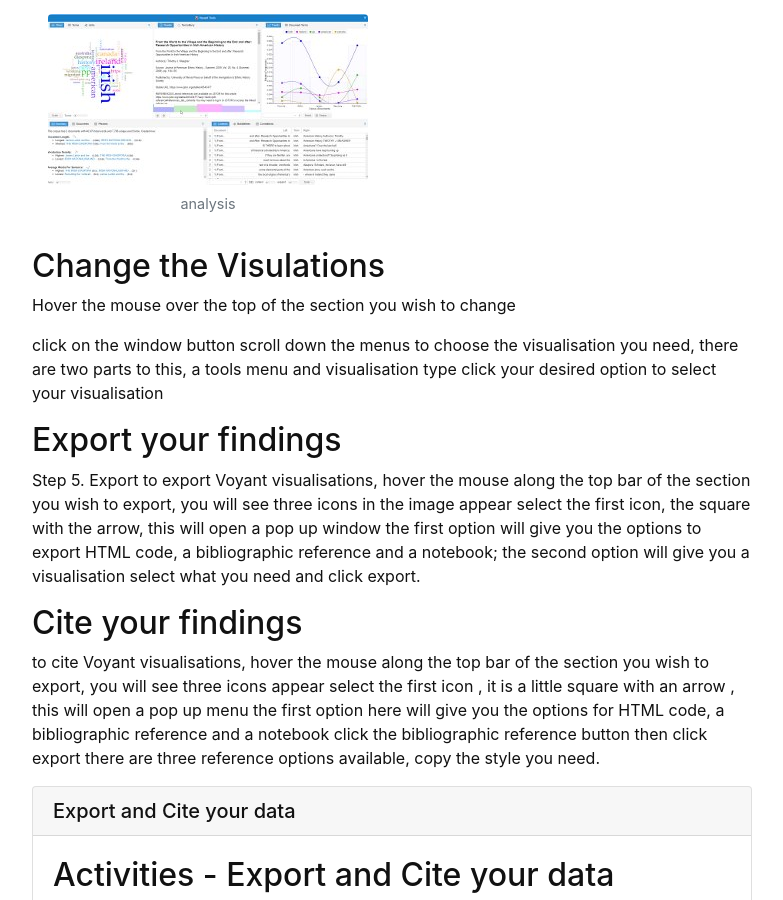
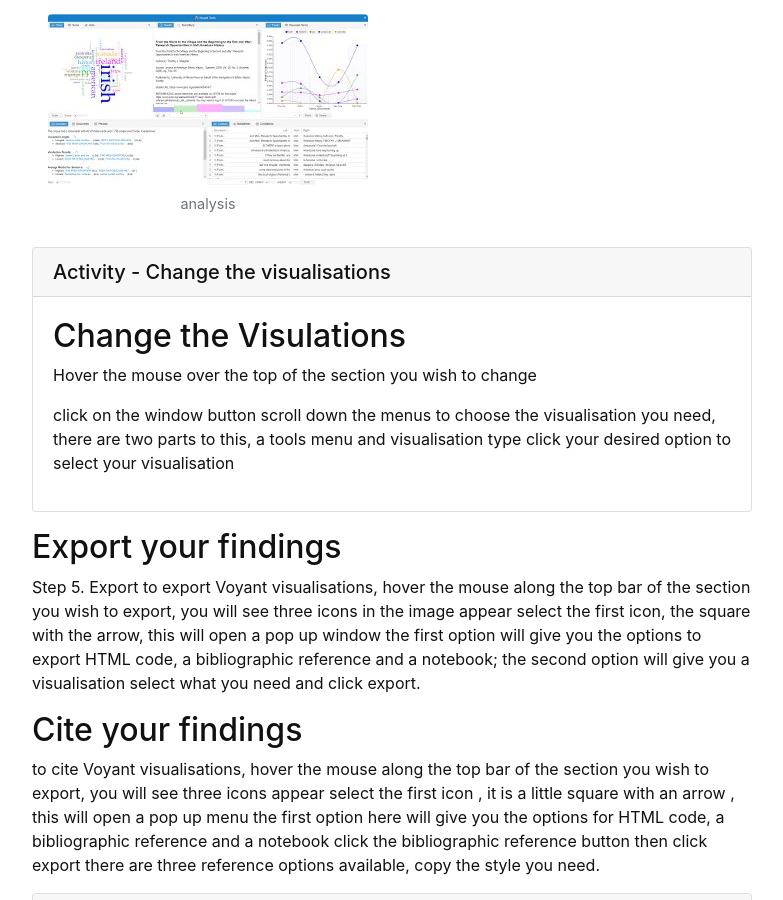
Before and after one commit to GULibrarySandbox/data-vis-basics, a Jekyll site: the page built from content/4-voyant.md, in a window 1280 px wide and 900 px high, scrolled down 3565 px. Shown: the whole window, without its empty margins (248-1031 px from the left). Built offline with Jekyll 4.4.1, drawn with Linux system fonts in a browser that asks for light colours.

Commit message:
Update 4-voyant.md

```diff
--- a/content/4-voyant.md
+++ b/content/4-voyant.md
@@ -95,6 +95,8 @@ To explore individual terms, click on a term in the reader and see counts and us
 The summary box displays the number of documents being examined, the total word count, unique words, vocab density, average words per sentence and a list of most frequent words in the corpus.
 {% include figure.html img="voyant_screen.jpg" alt="voyant_analysis" caption="analysis" width="100%" %}
 
+
+{% capture text %}
 ## Change the Visulations
 
 Hover the mouse over the top of the section you wish to change
@@ -103,6 +105,8 @@ click on the window button
 scroll down the menus to choose the visualisation you need, there are two parts to this, a tools menu and visualisation type
 click your desired option to select your visualisation
 
+{% endcapture %}
+{% include card.md header="Activity - Change the visualisations" text=text %}
 
 ## Export your findings
 Step 5. Export
```
